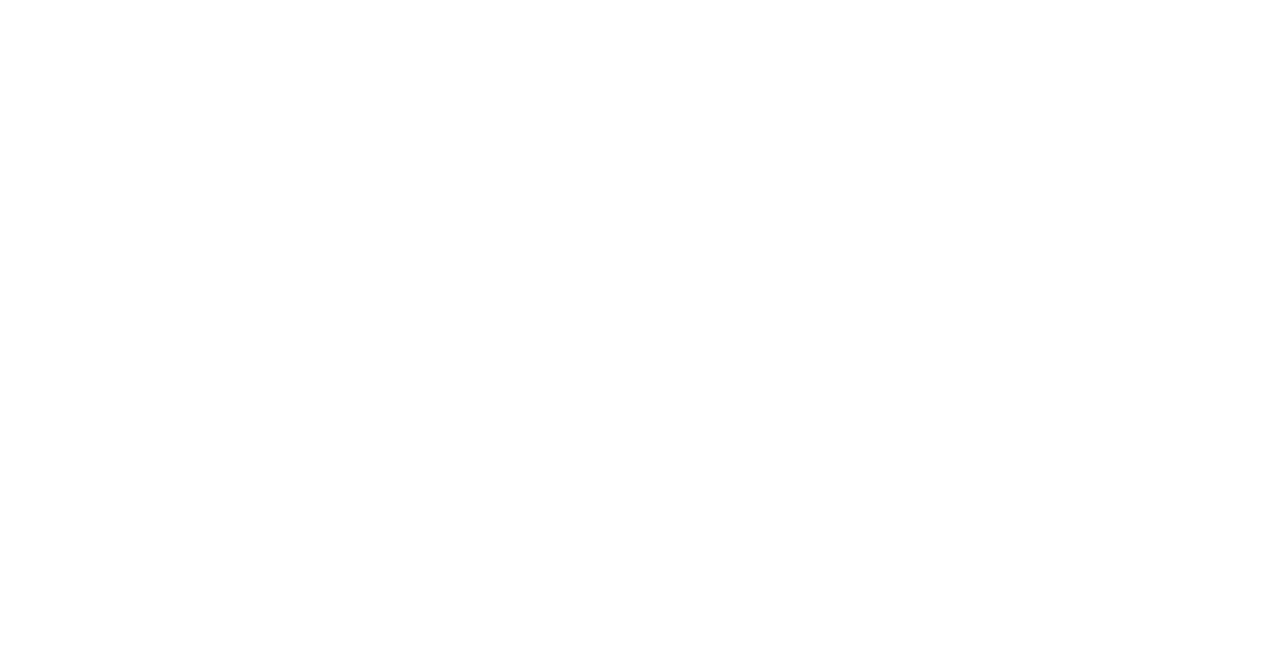
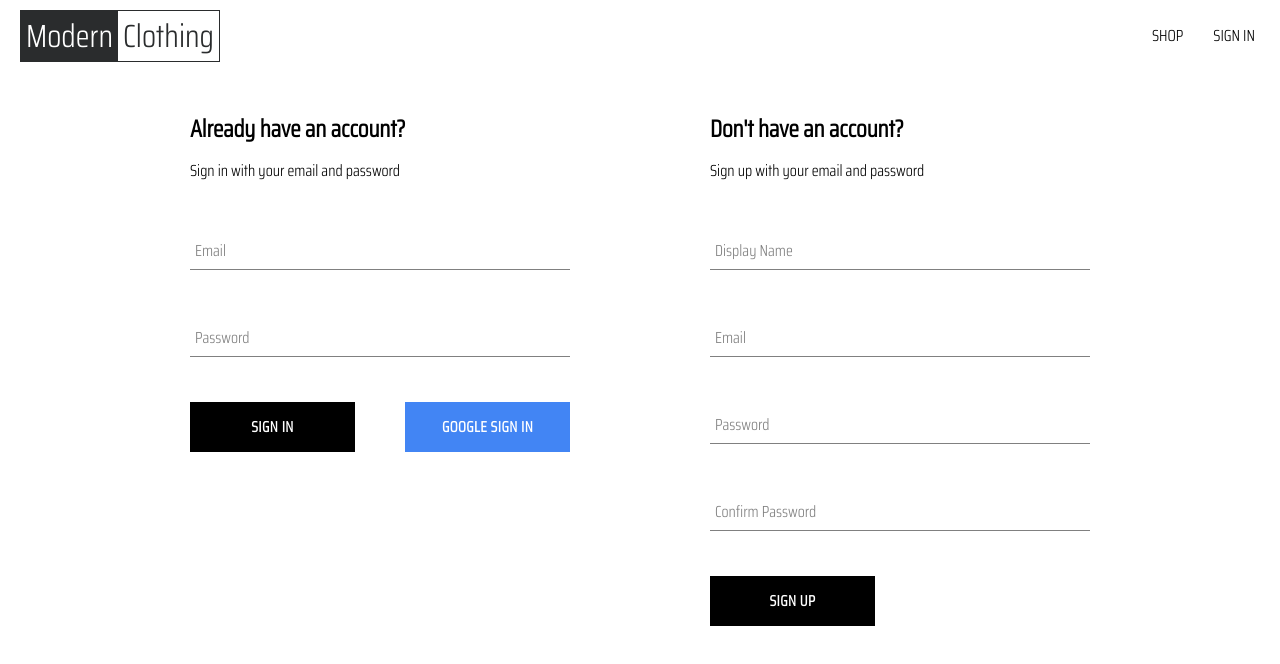
Before and after one commit to yohanesss/modern-clothing, a React (Create React App) app: page /auth in a window 1280 px wide. Before the commit this address had no page. Shown: the top 664 px of the page. Built offline with nearby package versions, Linux system fonts and the light colour scheme.

Commit message:
finish authentication page

```diff
--- a/src/App.js
+++ b/src/App.js
@@ -9,7 +9,7 @@
     <Routes>
       <Route path="/" element={<Navigation />}>
         <Route index element={<Home />} />
-        <Route path="/sign-in" element={<Authentication />} />
+        <Route path="/auth" element={<Authentication />} />
         <Route path="/shop" element={<h1>Shop now!</h1>} />
       </Route>
     </Routes>
--- /dev/null
+++ b/src/components/sign-in-form/sign-in-form.component.js
@@ -0,0 +1,92 @@
+import React, { useState } from "react";
+import {
+  createUserDocumentFromAuth,
+  signInAuthUserWithEmailAndPassword,
+  signInWithGooglePopup,
+} from "../../utils/firebase/firebase.util";
+import Button from "../button/button.component";
+import FormInput from "../form-input/form-input.component";
+import "./sign-in-form.styles.scss";
+
+const defaultFormFields = {
+  email: "",
+  password: "",
+};
+
+const SignInForm = () => {
+  const [formFields, setFormFields] = useState(defaultFormFields);
+  const { email, password } = formFields;
+
+  const resetFormFields = () => setFormFields(defaultFormFields);
+
+  const handleChange = (e) => {
+    setFormFields({ ...formFields, [e.target.name]: e.target.value });
+  };
+
+  const handleSubmitForm = async (e) => {
+    e.preventDefault();
+    try {
+      const response = await signInAuthUserWithEmailAndPassword(
+        email,
+        password
+      );
+      console.log({ response });
+      resetFormFields();
+    } catch (error) {
+      switch (error.code) {
+        case "auth/wrong-password":
+          alert("incorrect password for email");
+          break;
+        case "auth/user-not-found":
+          alert("no user associated with this email");
+          break;
+        default:
+          console.log({ error });
+      }
+    }
+  };
+
+  // TODO: used for signInWithGoogleRedirect
+  const signInWithGoogle = async () => {
+    const response = await signInWithGooglePopup();
+    const userDocRef = await createUserDocumentFromAuth(response.user);
+  };
+
+  return (
+    <div className="sign-in-container">
+      <h2>Already have an account?</h2>
+      <span>Sign in with your email and password</span>
+      <form onSubmit={handleSubmitForm}>
+        <FormInput
+          label="Email"
+          name="email"
+          type="email"
+          required
+          value={email}
+          onChange={handleChange}
+        />
+        <FormInput
+          label="Password"
+          name="password"
+          type="password"
+          required
+          minLength={6}
+          value={password}
+          onChange={handleChange}
+        />
+        <div className="buttons-container">
+          <Button type="submit">Sign In</Button>
+          <Button
+            type="button"
+            buttonType={"google"}
+            onClick={signInWithGoogle}
+          >
+            Google Sign In
+          </Button>
+        </div>
+      </form>
+    </div>
+  );
+};
+
+export default SignInForm;
--- /dev/null
+++ b/src/components/sign-in-form/sign-in-form.styles.scss
@@ -0,0 +1,14 @@
+.sign-in-container {
+  display: flex;
+  flex-direction: column;
+  width: 380px;
+
+  h2 {
+    margin: 10px 0;
+  }
+
+  .buttons-container {
+    display: flex;
+    justify-content: space-between;
+  }
+}
--- a/src/routes/authentication/authentication.component.js
+++ b/src/routes/authentication/authentication.component.js
@@ -1,43 +1,13 @@
-import React, { useEffect } from "react";
-import { getRedirectResult } from "firebase/auth";
-import {
-  auth,
-  createUserDocumentFromAuth,
-  signInWithGooglePopup,
-  signInWithGoogleRedirect,
-} from "../../utils/firebase/firebase.util";
+import React from "react";
 import SignUpForm from "../../components/sign-up-form/sign-up-form.component";
+import SignInForm from "../../components/sign-in-form/sign-in-form.component";
+import "./authentication.styles.scss";
 
 const Authentication = () => {
-  // TODO: used for signInWithGoogleRedirect
-  // useEffect(() => {
-  //   const _getRedirectResult = async () => {
-  //     const response = await getRedirectResult(auth);
-  //     if (response) {
-  //       const userDocRef = await createUserDocumentFromAuth(response.user);
-  //     }
-  //   };
-  //   _getRedirectResult();
-  // }, []);
-
-  const logGoogleUser = async () => {
-    const response = await signInWithGooglePopup();
-    const userDocRef = await createUserDocumentFromAuth(response.user);
-  };
-
-  // const logGoogleRedirectUser = async () => {
-  //   const response = await signInWithGoogleRedirect();
-  //   console.log({ response });
-  // };
-
   return (
-    <div>
-      <h1>Sign In Page</h1>
-      <button onClick={logGoogleUser}>Sign In with Google Popup!</button>
+    <div className="authentication-container">
+      <SignInForm />
       <SignUpForm />
-      {/* <button onClick={logGoogleRedirectUser}>
-        Sign In with Google Redirect!
-      </button> */}
     </div>
   );
 };
--- /dev/null
+++ b/src/routes/authentication/authentication.styles.scss
@@ -0,0 +1,6 @@
+.authentication-container {
+  display: flex;
+  justify-content: space-between;
+  width: 900px;
+  margin: 30px auto;
+}
--- a/src/routes/navigation/navigation.component.js
+++ b/src/routes/navigation/navigation.component.js
@@ -16,7 +16,7 @@
           <Link className="nav-link" to="/shop">
             Shop
           </Link>
-          <Link className="nav-link" to="/sign-in">
+          <Link className="nav-link" to="/auth">
             Sign In
           </Link>
         </div>
--- a/src/utils/firebase/firebase.util.js
+++ b/src/utils/firebase/firebase.util.js
@@ -8,6 +8,7 @@
   signInWithPopup,
   GoogleAuthProvider,
   createUserWithEmailAndPassword,
+  signInWithEmailAndPassword,
 } from "firebase/auth";
 import { getFirestore, doc, getDoc, setDoc } from "firebase/firestore";
 
@@ -72,3 +73,8 @@
   if (!email || !password) throw new Error("email and password is needed!");
   return await createUserWithEmailAndPassword(auth, email, password);
 };
+
+export const signInAuthUserWithEmailAndPassword = async (email, password) => {
+  if (!email || !password) throw new Error("email and password is needed!");
+  return await signInWithEmailAndPassword(auth, email, password);
+};
```
